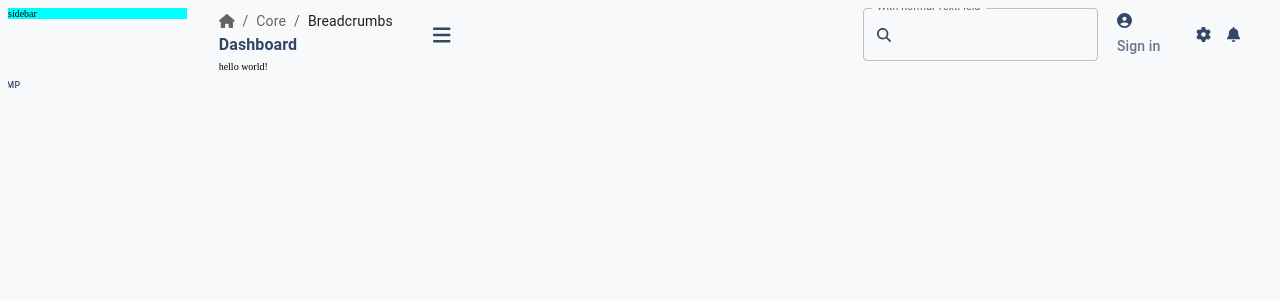
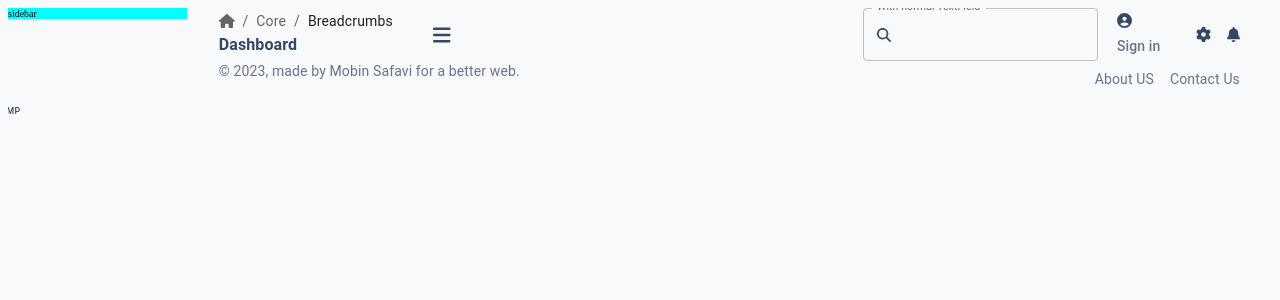
Before and after one commit to Mobinsafavi/dashboard, a React (Vite) app: page / in a window 1280 px wide. Shown: the top 300 px of the page. Built offline with nearby package versions, Linux system fonts and the light colour scheme.

Commit message:
feat : creating Footer of mainContainer

```diff
--- a/src/layout/mainContainer/Footer.tsx
+++ b/src/layout/mainContainer/Footer.tsx
@@ -1,9 +1,43 @@
-import { Box } from "@mui/material";
+import { Grid, List, ListItem, Typography } from "@mui/material";
 
 const Footer = () => {
-  return (<Box>
-    hello world!
-  </Box>)
-}
+  const footerList = [
+    { name: " About US", url: "" },
+    { name: "Contact Us", url: "" },
+  ];
+  return (
+    <Grid container>
+      <Grid item xs={6}>
+        <Typography variant="body1" color="secondary">
+          © 2023, made by Mobin Safavi for a better web.
+        </Typography>
+      </Grid>
+      <Grid
+        item
+        container
+        xs={6}
+        sx={{ display: "flex", justifyContent: "end" }}
+      >
+        <List
+          component="nav"
+          aria-labelledby="main navigation"
+          sx={{ display: "flex" }}
+        >
+          {footerList.map((item) => (
+            <ListItem key={item.url} disablePadding sx={{ ml: 2 }}>
+              <Typography
+                variant="body1"
+                color="secondary"
+                sx={{ whiteSpace: "nowrap" }}
+              >
+                {item.name}
+              </Typography>
+            </ListItem>
+          ))}
+        </List>
+      </Grid>
+    </Grid>
+  );
+};
 
-export default Footer
+export default Footer;
```
